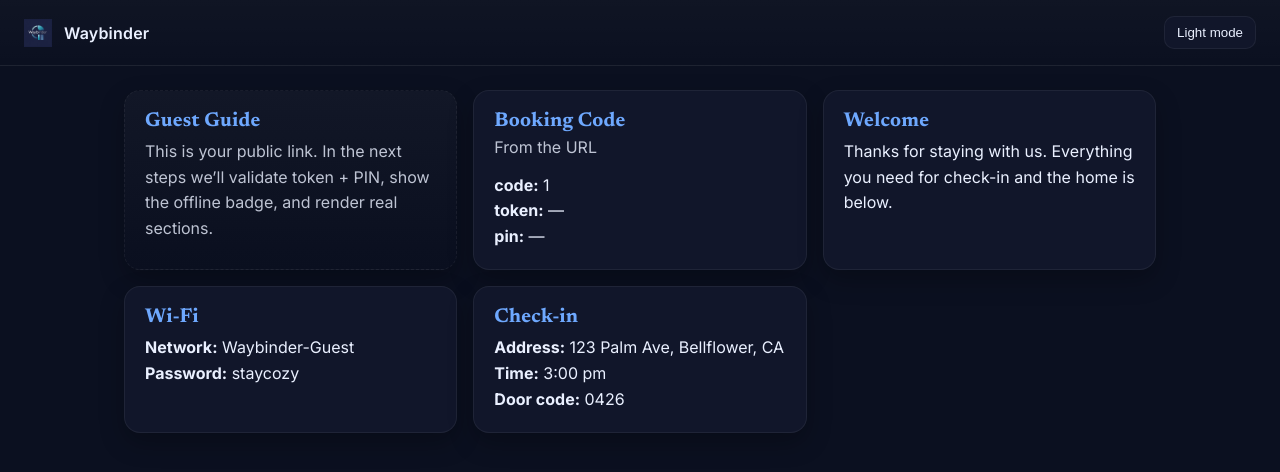
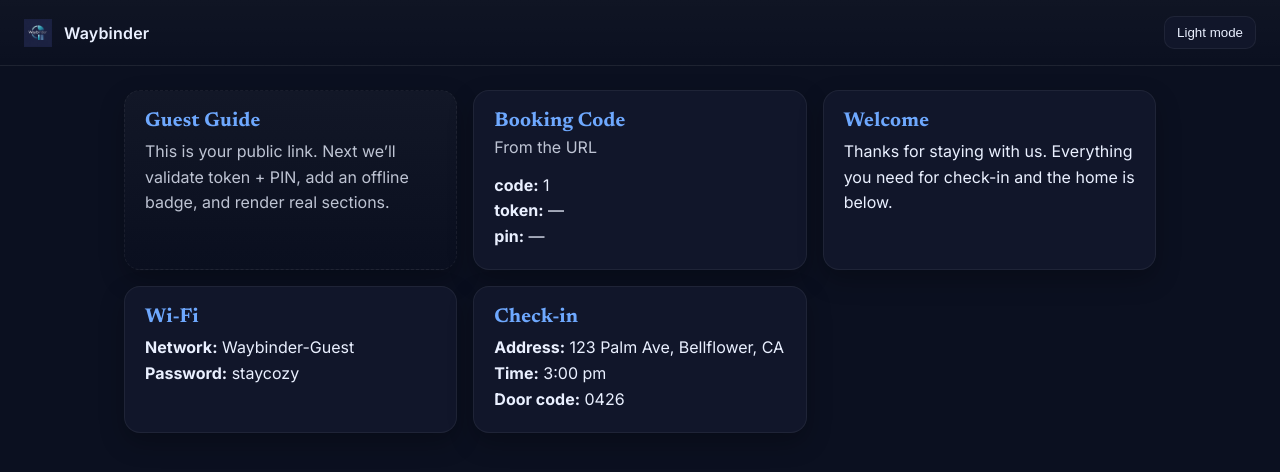
Before and after one commit to ferventdream11-netizen/waybinder-dashboard, a Next.js app: page /g/1 in a window 1280 px wide. Shown: the top 472 px of the page. Built offline with nearby package versions, Linux system fonts and the light colour scheme.

Commit message:
feat: public guide route /g/[code] with demo cards

```diff
--- a/app/g/[code]/page.tsx
+++ b/app/g/[code]/page.tsx
@@ -1,20 +1,18 @@
 import SectionCard from "../../components/SectionCard";
 
-type Props = {
-  params: { code: string };
-  searchParams: Record<string, string | string[] | undefined>;
-};
-
-/**
- * Public guide route
- * URL shape: /g/ABCDE?token=xyz&pin=1234
- * For now this just reads the URL and renders polished cards.
- * Next steps: wire Supabase + real content by code/token.
- */
-export default function GuidePage({ params, searchParams }: Props) {
-  const { code } = params;
-  const token = typeof searchParams.token === "string" ? searchParams.token : "";
-  const pin = typeof searchParams.pin === "string" ? searchParams.pin : "";
+// Minimal types that match Next.js App Router
+export default function GuidePage(
+  {
+    params,
+    searchParams,
+  }: {
+    params: { code: string };
+    searchParams?: { [key: string]: string | string[] | undefined };
+  }
+) {
+  const code = params.code;
+  const token = typeof searchParams?.token === "string" ? searchParams.token : "";
+  const pin = typeof searchParams?.pin === "string" ? searchParams.pin : "";
 
   return (
     <div
@@ -35,8 +33,8 @@ export default function GuidePage({ params, searchParams }: Props) {
       >
         <h2>Guest Guide</h2>
         <p style={{ opacity: 0.8 }}>
-          This is your public link. In the next steps we’ll validate token + PIN,
-          show the offline badge, and render real sections.
+          This is your public link. Next we’ll validate token + PIN, add an offline badge,
+          and render real sections.
         </p>
       </section>
 
```
